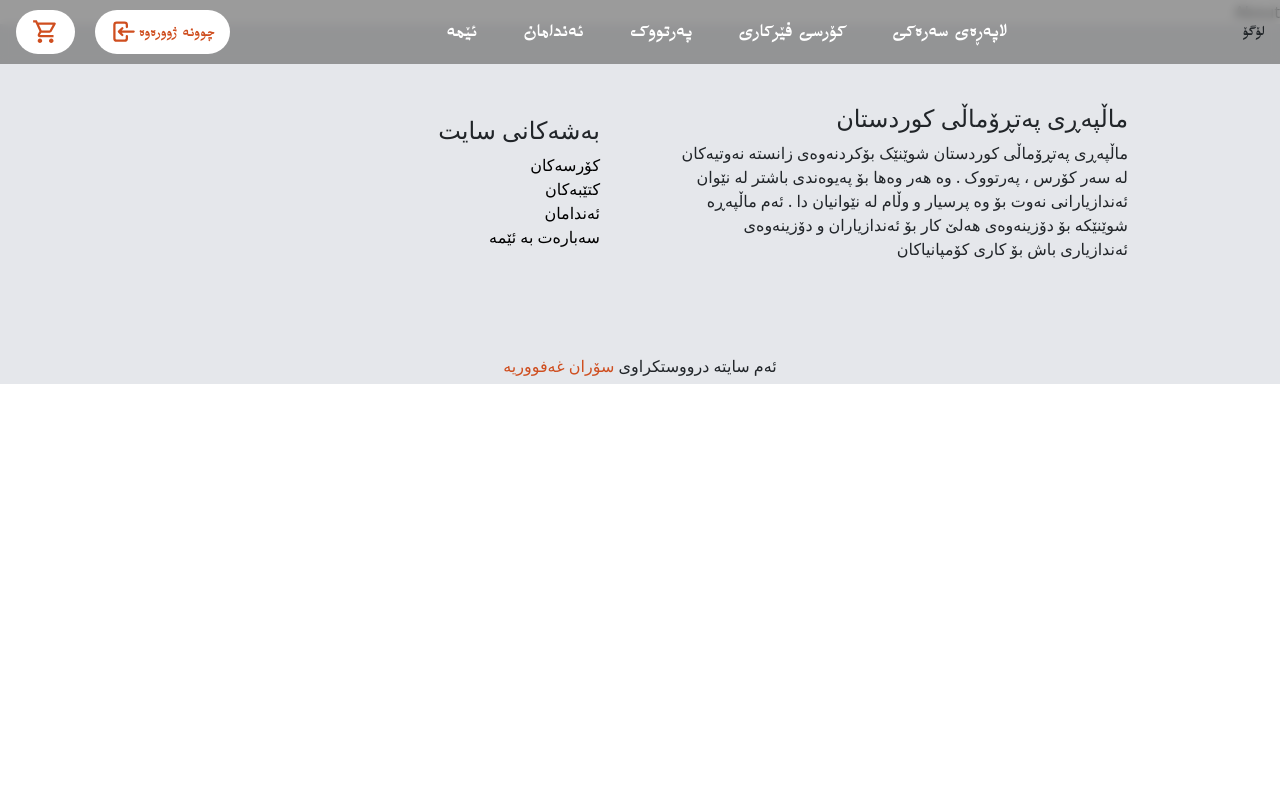
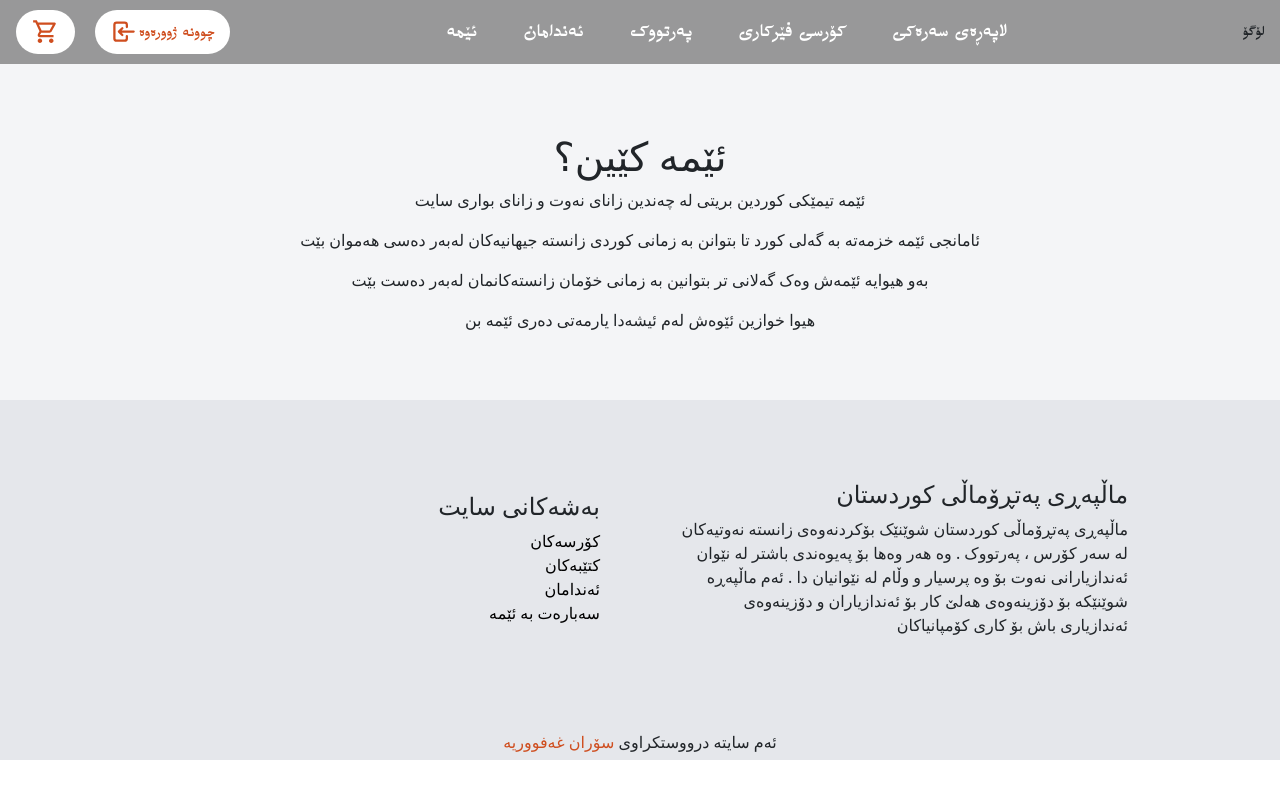
Before and after one commit to soranghafuori/petromalikurdistan-1, a React (Create React App) app: page /about in a window 1280 px wide. Built offline with nearby package versions, Linux system fonts and the light colour scheme.

Commit message:
add about page

```diff
--- a/src/Component/About/About.css
+++ b/src/Component/About/About.css
@@ -0,0 +1,15 @@
+.about{
+    width: 100vw;
+    height: 50vh;
+    background-color: #F4F5F7;
+    display: flex;
+    justify-content: center;
+    align-items: center;
+    padding-top: 5rem;
+}
+.about-text{
+    display: flex;
+    justify-content: center;
+    align-items: center;
+    flex-direction: column;
+}
--- a/src/Component/About/About.jsx
+++ b/src/Component/About/About.jsx
@@ -2,6 +2,15 @@ import React from 'react'
 import './About.css'
 export default function About() {
   return (
-    <div>About</div>
+    <div className='about'>
+      <div className='about-text'>
+        <h1>ئێمە کێین؟</h1>
+        <p>ئێمە تیمێکی کوردین بریتی لە چەندین زانای نەوت و زانای بواری سایت</p>
+        <p>ئامانجی ئێمە خزمەتە بە گەلی کورد تا بتوانن بە زمانی کوردی زانستە جیهانیەکان لەبەر دەسی هەموان بێت</p>
+        <p>بەو هیوایە ئێمەش وەک گەلانی تر بتوانین بە زمانی خۆمان زانستەکانمان لەبەر دەست بێت</p>
+        <p>هیوا خوازین ئێوەش لەم ئیشەدا یارمەتی دەری ئێمە بن</p>
+      </div>
+    </div>
+
   )
 }
```
